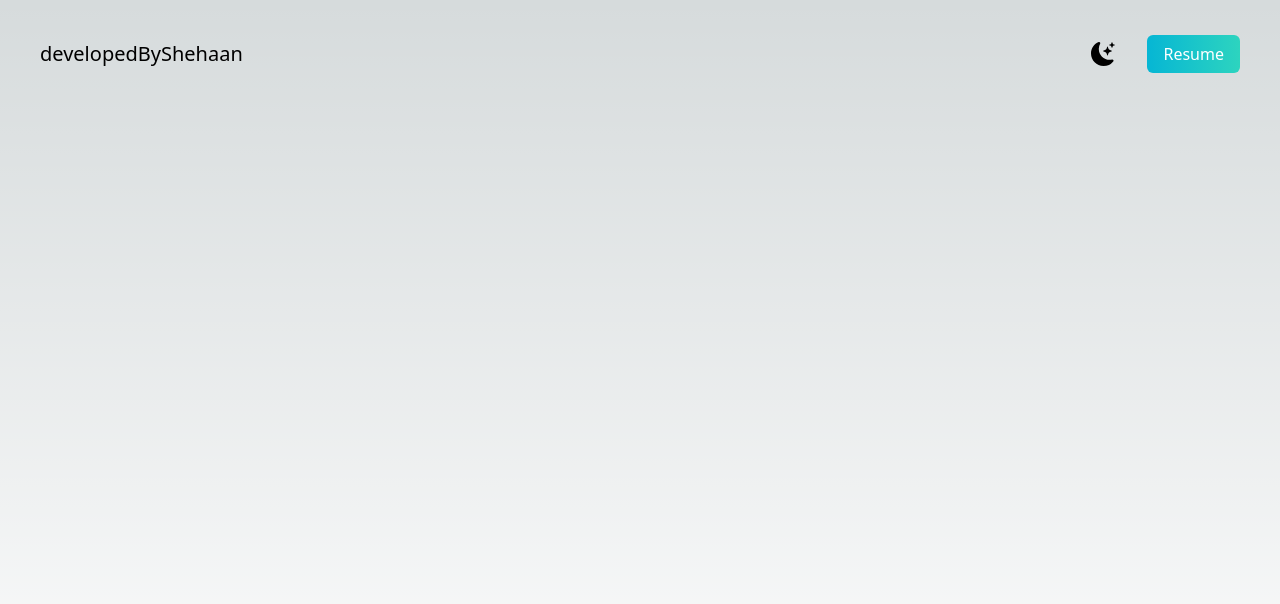
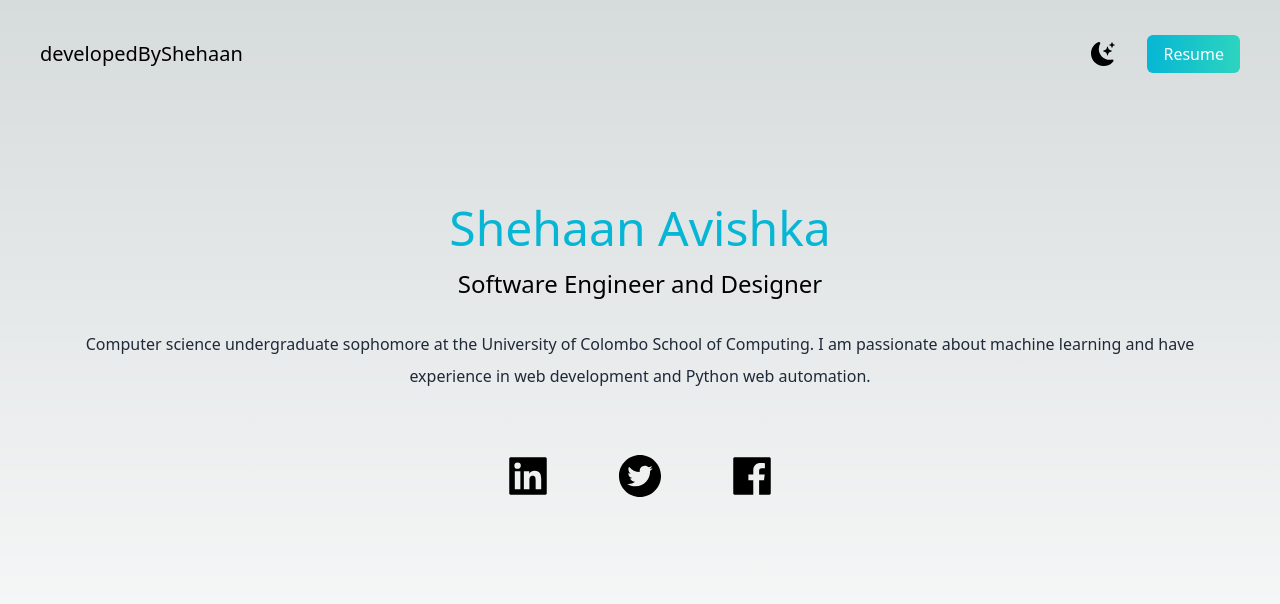
Before and after one commit to devshehan/Portofolio_2.0, a Next.js app: page / in a window 1280 px wide. Shown: the top 604 px of the page. Built offline with nearby package versions, Linux system fonts and the light colour scheme.

Commit message:
upper introduction section and social media icons implemented

```diff
--- a/src/pages/index.js
+++ b/src/pages/index.js
@@ -3,6 +3,11 @@ import Image from 'next/image'
 import { Inter } from '@next/font/google'
 import styles from '@/styles/Home.module.css'
 import {BsFillMoonStarsFill} from 'react-icons/bs';
+import {
+  AiFillTwitterCircle,
+  AiFillFacebook,
+  AiFillLinkedin
+} from 'react-icons/ai';
 
 const inter = Inter({ subsets: ['latin'] })
 
@@ -24,6 +29,16 @@ export default function Home() {
               <li><a href='#' className='bg-gradient-to-r from-cyan-500 to-teal-400 text-white py-2 rounded-md px-4 ml-8'>Resume</a></li>
             </ul>
           </nav>
+          <div className='text-center p-10'>
+            <h1 className='text-5xl py-2 text-cyan-500'>Shehaan Avishka</h1>
+            <h3 className='text-2xl py-2'>Software Engineer and Designer</h3>
+            <p className='text-md py-5 leading-8 text-gray-800 '>Computer science undergraduate sophomore at the University of Colombo School of Computing. I am passionate about machine learning and have experience in web development and Python web automation.</p>
+          </div>
+          <div className='text-5xl flex justify-center gap-16'>
+            <AiFillLinkedin/>
+            <AiFillTwitterCircle/>
+            <AiFillFacebook/>
+          </div>
         </section>
       </main>
     </>
```
